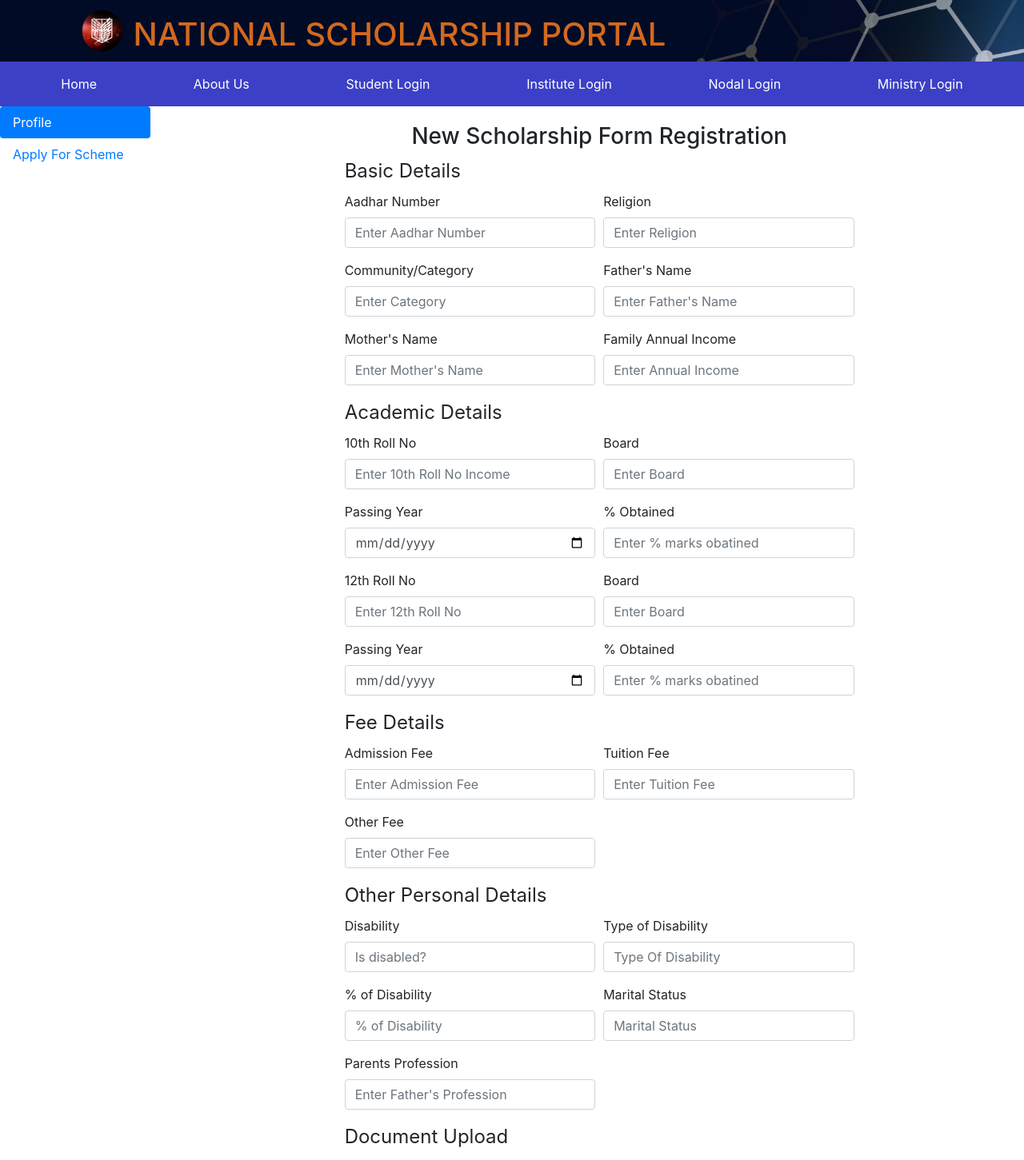
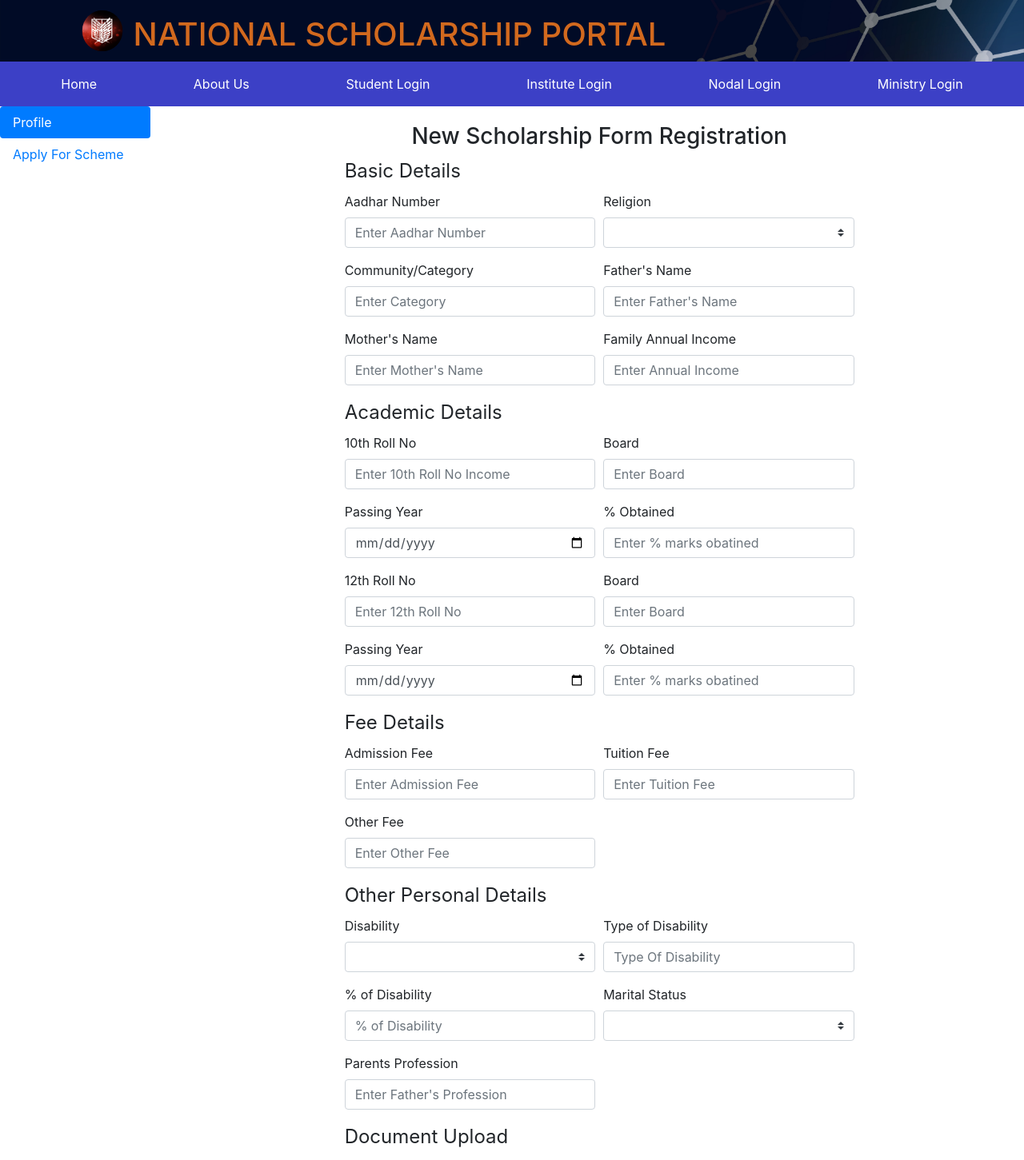
Before and after one commit to realtripathi/PGFrontEnd, an Angular app: page /studentDashboard/applyScheme in a window 1280 px wide. Shown: the top 1451 px of the page at 80% size. Built offline with nearby package versions, Linux system fonts and the light colour scheme.

Commit message:
studentSchemeApply validation

```diff
--- a/src/app/student-schemeapply/student-schemeapply.component.html
+++ b/src/app/student-schemeapply/student-schemeapply.component.html
@@ -25,14 +25,20 @@
 
         <div class="col-md-6 mb-3">
           <label for="religion">Religion</label>
-          <input type="text" name="religion" id="" class="form-control" placeholder="Enter Religion"
-            [(ngModel)]="scholarshipFormModel.religion">
+          <select required #religion="ngModel" [class.is-invalid]="religion.invalid && religion.touched"
+            (blur)="validateReligionStatus(religion.value)" (change)="validateReligionStatus(religion.value)"
+            class="custom-select" name="religion" [(ngModel)]="scholarshipFormModel.religion">
+            <option selected value="">Select Religion</option>
+            <option *ngFor="let religion_category of religionCategory">{{religion_category}}</option>
+
+          </select>
         </div>
 
         <div class="col-md-6 mb-3">
           <label for="category">Community/Category</label>
-          <input type="text" name="category" id="" class="form-control" placeholder="Enter Category"
+          <input type="text" required #category="ngModel" [class.is-invalid]="category.invalid && category.touched" name="category" class="form-control" placeholder="Enter Category"
             [(ngModel)]="scholarshipFormModel.category">
+            <small class="text-danger" [class.d-none]="category.valid || category.untouched">Community is required</small>
         </div>
 
         <div class="col-md-6 mb-3">
@@ -157,26 +163,39 @@
 
         <div class="col-md-6 mb-3">
           <label for="isDisabled">Disability</label>
-          <input type="text" name="isDisabled" id="" class="form-control" placeholder="Is disabled?"
-            [(ngModel)]="scholarshipFormModel.isDisabled">
+          <select required #isDisabled="ngModel" [class.is-invalid]="isDisabled.invalid && isDisabled.touched"
+            (blur)="validateDisabilityStatus(isDisabled.value)" (change)="validateDisabilityStatus(isDisabled.value)"
+            class="custom-select" name="isDisabled" [(ngModel)]="scholarshipFormModel.isDisabled">
+            <option selected value="">Select Disability Criteria</option>
+            <option *ngFor="let disability_category of disabilityCategory">{{disability_category}}</option>
+
+          </select>
+
         </div>
 
         <div class="col-md-6 mb-3">
           <label for="typeOfDisability">Type of Disability</label>
-          <input type="text" name="typeOfDisability" id="" class="form-control" placeholder="Type Of Disability"
+          <input type="text" required #typeOfDisability="ngModel" [class.is-invalid]="typeOfDisability.invalid && typeOfDisability.touched" name="typeOfDisability" id="" class="form-control" placeholder="Type Of Disability"
             [(ngModel)]="scholarshipFormModel.typeOfDisability">
+            <small class="text-danger" [class.d-none]="typeOfDisability.valid || typeOfDisability.untouched">Type of Disability is required</small>
+
         </div>
 
         <div class="col-md-6 mb-3">
           <label for="percentOfDisability">% of Disability</label>
-          <input type="text" name="percentOfDisability" id="" class="form-control" placeholder="% of Disability"
+          <input type="text" required #percentOfDisability="ngModel" [class.is-invalid]="percentOfDisability.invalid && percentOfDisability.touched"name="percentOfDisability" id="" class="form-control" placeholder="% of Disability"
             [(ngModel)]="scholarshipFormModel.percentOfDisability">
+            <small class="text-danger" [class.d-none]="percentOfDisability.valid || percentOfDisability.untouched">Percentage of Disability is required</small>
         </div>
 
         <div class="col-md-6 mb-3">
           <label for="maritalStatus">Marital Status</label>
-          <input type="text" name="maritalStatus" id="" class="form-control" placeholder="Marital Status"
-            [(ngModel)]="scholarshipFormModel.maritalStatus">
+          <select required #maritalStatus="ngModel" [class.is-invalid]="maritalStatus.invalid && maritalStatus.touched"
+            (blur)="validateMaritalStatus(maritalStatus.value)" (change)="validateMaritalStatus(maritalStatus.value)"
+            class="custom-select" name="maritalStatus" [(ngModel)]="scholarshipFormModel.maritalStatus">
+            <option selected value="">Select Marital Status</option>
+            <option *ngFor="let marital_status of maritalStatusCategory">{{marital_status}}</option>
+          </select>
         </div>
 
         <div class="col-md-6 mb-3">
--- a/src/app/student-schemeapply/student-schemeapply.component.ts
+++ b/src/app/student-schemeapply/student-schemeapply.component.ts
@@ -10,6 +10,13 @@ import { StudentService } from '../student.service'
 })
 export class StudentSchemeapplyComponent implements OnInit {
 
+  maritalStatusCategory=['Single','Married','Divorced','Other'];
+  religionCategory=['Buddhism','Christianity','Hinduism','Islam','Jainism','Sikhism','Other'];
+  disabilityCategory=['Disabled','Not Disabled'];
+
+  maritalStatusInvalid=true;
+  religionStatusInvalid=true;
+  disabilityStatusInavlid=true;
 
   scholarshipFormModel=new ScholarshipForm();
 
@@ -36,5 +43,30 @@ export class StudentSchemeapplyComponent implements OnInit {
      }
    })
   }
+  validateMaritalStatus(value){
+    if(value == ''){
+      this.maritalStatusInvalid = true;
+    }
+    else{
+      this.maritalStatusInvalid = false;
+    }
+  }
 
+  validateReligionStatus(value){
+    if(value == ''){
+      this.religionStatusInvalid = true;
+    }
+    else{
+      this.religionStatusInvalid = false;
+    }
+  }
+
+  validateDisabilityStatus(value){
+    if(value == ''){
+      this.disabilityStatusInavlid = true;
+    }
+    else{
+      this.disabilityStatusInavlid = false;
+    }
+  }
 }
```
